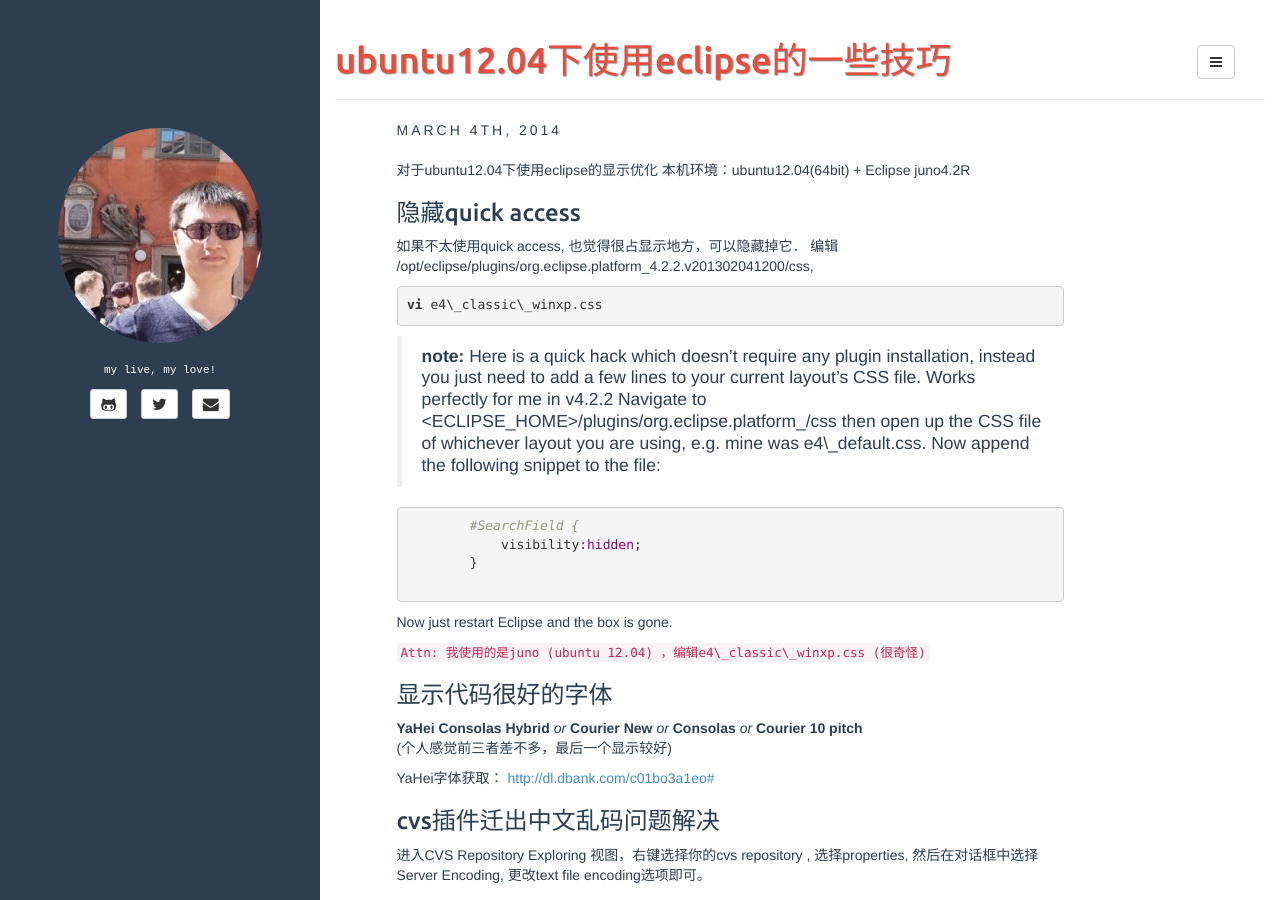
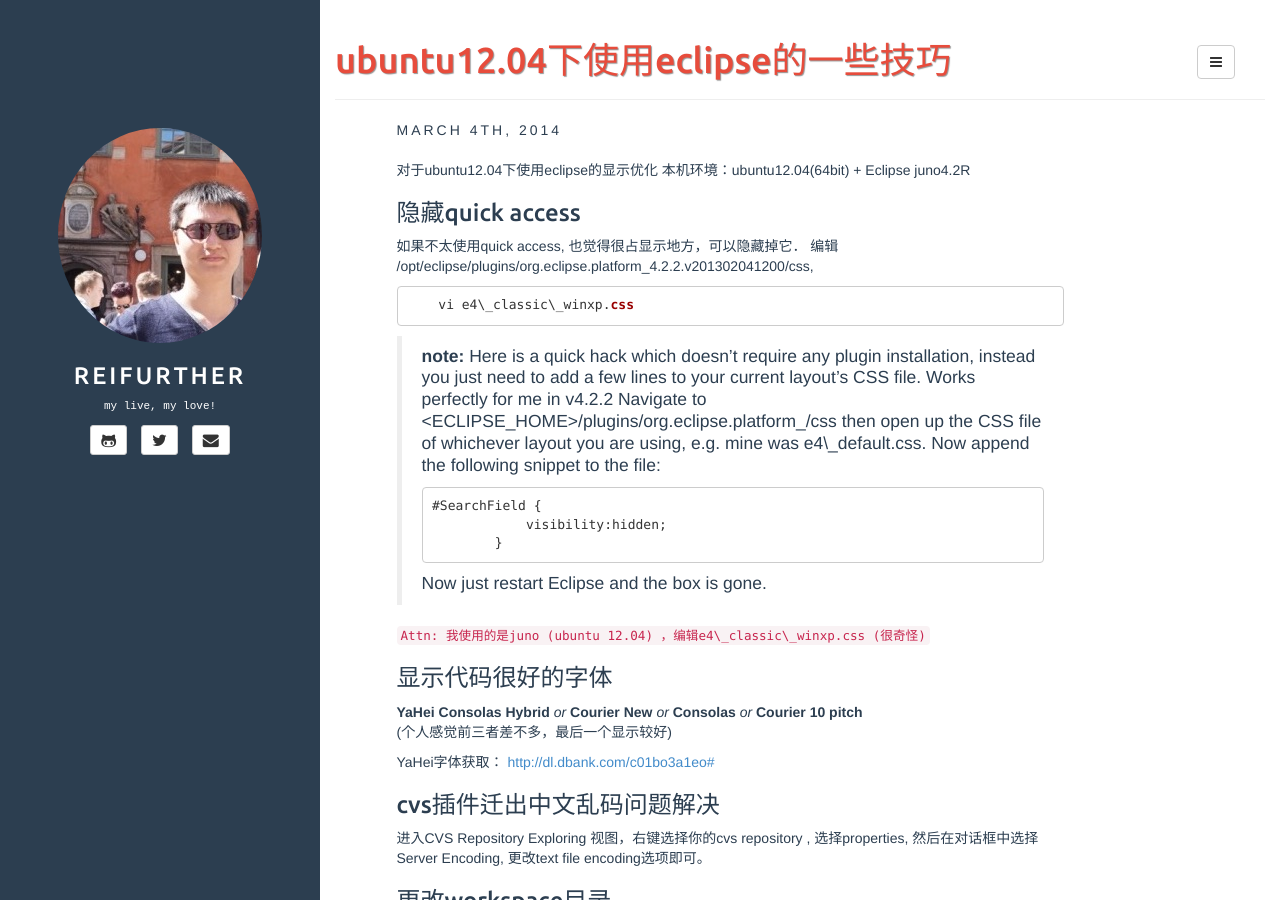
Before and after one commit to reifurther/reifurther.github.io, a Jekyll site: the page built from _posts/2014-03-04-ubuntu1204-eclipse-tips.md, in a window 1280 px wide and 900 px high. Built offline with Jekyll 4.4.1, drawn with Linux system fonts in a browser that asks for light colours.

Commit message:
update jekyll to 3.1.1

````diff
--- a/_config.yml
+++ b/_config.yml
@@ -1,12 +1,16 @@
 # visit https://github.com/mojombo/jekyll/wiki/Configuration for more settings
+title: Reifurther
+email: reifurther@outlook.com
 
 paginate: 10 # pagination based on number of posts
 paginate_path: "page:num"
 exclude: ["README.md"] # files to exclude
-highlighter: pygments
 markdown: kramdown
+highlighter: rouge
+
 disqus: reifurther
 google_analytics: reifurther
+gems: [jekyll-paginate]
 
 defaults:
   -
--- a/_posts/2014-03-04-ubuntu1204-eclipse-tips.md
+++ b/_posts/2014-03-04-ubuntu1204-eclipse-tips.md
@@ -13,19 +13,18 @@ description: 对于ubuntu12.04下使用eclipse的显示优化.
 
 如果不太使用quick access, 也觉得很占显示地方，可以隐藏掉它．
 编辑 /opt/eclipse/plugins/org.eclipse.platform\_4.2.2.v201302041200/css,
-{% highlight vim %}
-vi e4\_classic\_winxp.css
-{% endhighlight %}
-
+``` ruby
+    vi e4\_classic\_winxp.css
+```
 
 > **note:**
 Here is a quick hack which doesn't require any plugin installation, instead you just need to add a few lines to your current layout's CSS file. Works perfectly for me in v4.2.2
 Navigate to \<ECLIPSE\_HOME\>/plugins/org.eclipse.platform\_<VERSION>/css then open up the CSS file of whichever layout you are using, e.g. mine was e4\_default.css. Now append the following snippet to the file:
-	{% highlight ruby %}
-	#SearchField {
+```
+#SearchField {
 	    visibility:hidden;
 	}
-	{% endhighlight %}
+```
 Now just restart Eclipse and the box is gone.
 
 `Attn: 我使用的是juno (ubuntu 12.04) ，编辑e4\_classic\_winxp.css (很奇怪)
````
Also changed, not shown: _posts/2014-01-01-update-my-blog-on-github.md (+10 -9 lines), _posts/2014-05-16-opends-in-suse.md (+4 -4 lines), Gemfile.lock (deleted), 9 other files.
